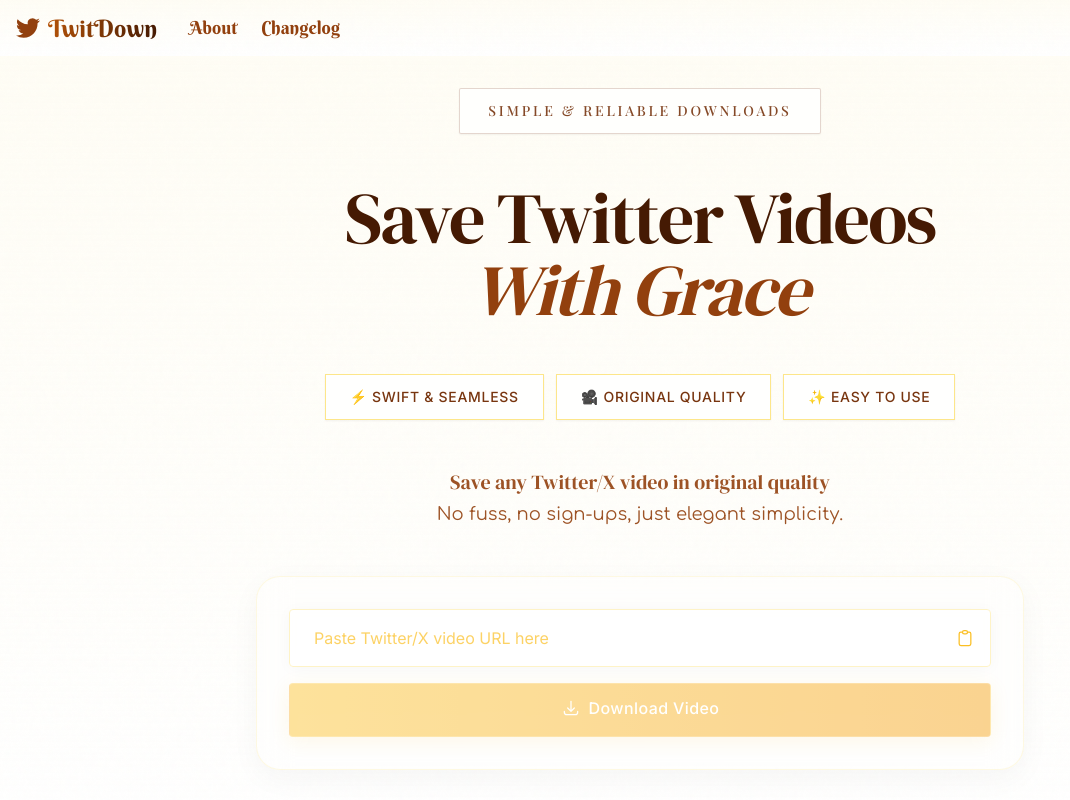
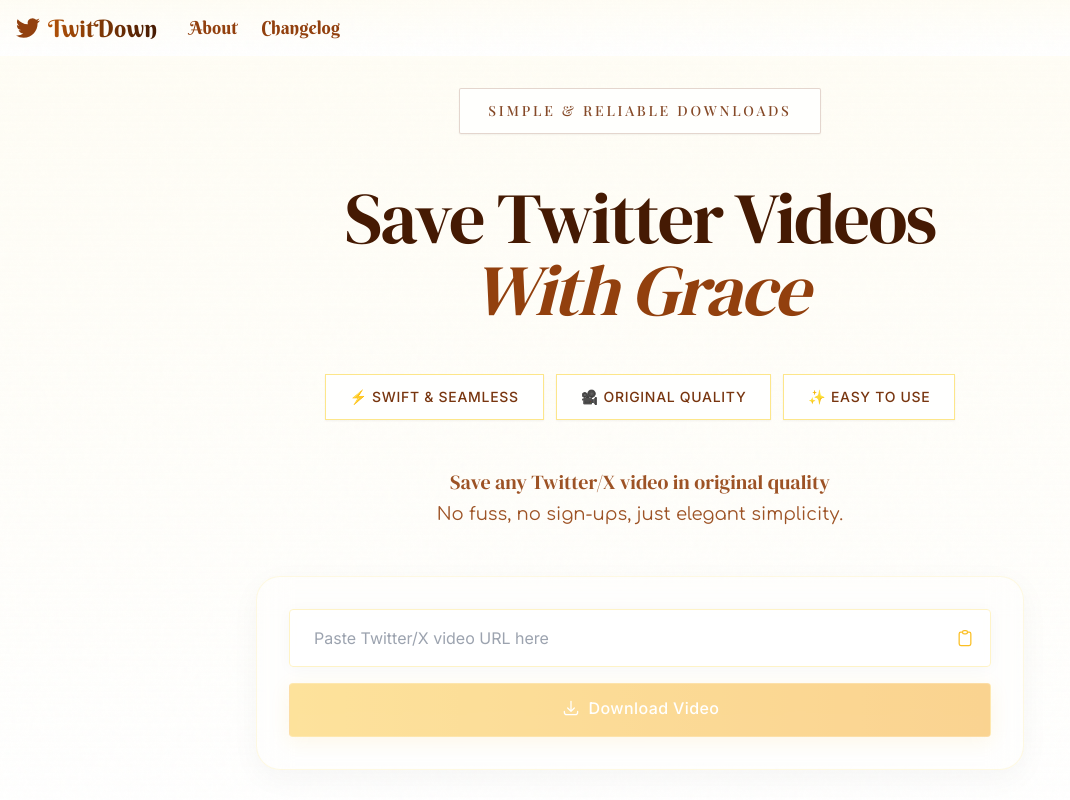
Before and after one commit to ultrasev/twitdown, a Next.js app: page / in a window 1280 px wide. Shown: the top 800 px of the page, without its empty margins (0-1070 px from the left). Built offline with nearby package versions, Linux system fonts and the light colour scheme; a web font is replaced by a local one.

Commit message:
style: Remove unnecessary text color in DownloaderForm

```diff
--- a/app/components/DownloaderForm.tsx
+++ b/app/components/DownloaderForm.tsx
@@ -76,7 +76,6 @@
                 bg-white/60 backdrop-blur-sm
                 border border-amber-100
                 rounded
-                text-amber-900 placeholder-amber-400/70
                 focus:outline-none focus:ring-2 focus:ring-amber-200/50
                 transition-all duration-300 ease-in-out
                 shadow-[0_2px_15px_rgb(0,0,0,0.03)]`}
```
